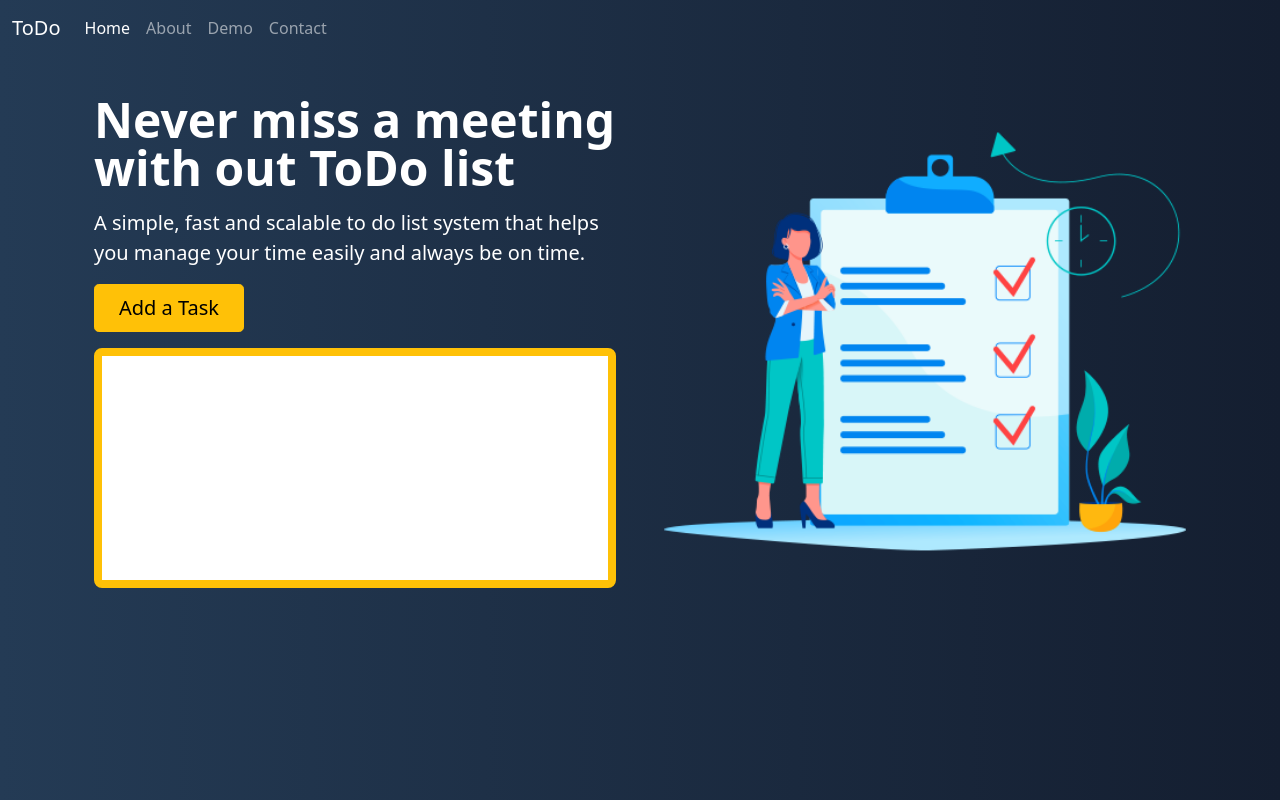
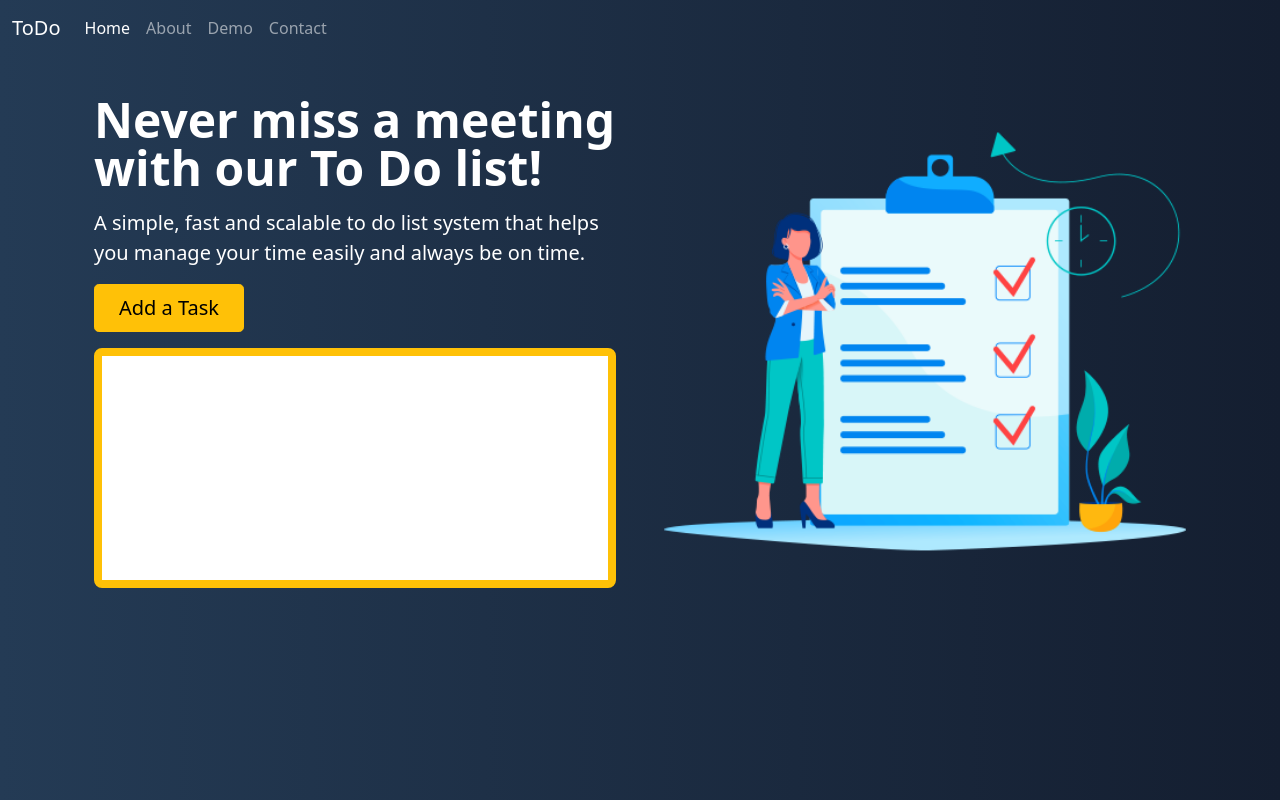
Before and after one commit to heaganhenry/SecondProject, a plain HTML site: page index.html in a window 1280 px wide. Drawn offline with nearby package versions, Linux system fonts and the light colour scheme.

Commit message:
Fix typos

```diff
--- a/index.html
+++ b/index.html
@@ -2,7 +2,7 @@
 <html lang="en">
 
 <head>
-    <title>First Project</title>
+    <title>First Project v2</title>
     <!-- Required meta tags -->
     <meta charset="utf-8">
     <meta name="viewport" content="width=device-width, initial-scale=1, shrink-to-fit=no">
@@ -52,7 +52,7 @@
                         loading="lazy">
                 </div>
                 <div class="col-lg-6">
-                    <h1 class="display-5 fw-bold lh-1 mb-3">Never miss a meeting with out ToDo list</h1>
+                    <h1 class="display-5 fw-bold lh-1 mb-3">Never miss a meeting with our To Do list!</h1>
                     <p class="lead">A simple, fast and scalable to do list system that helps you manage your time easily
                         and always be on time.
                     </p>
```
